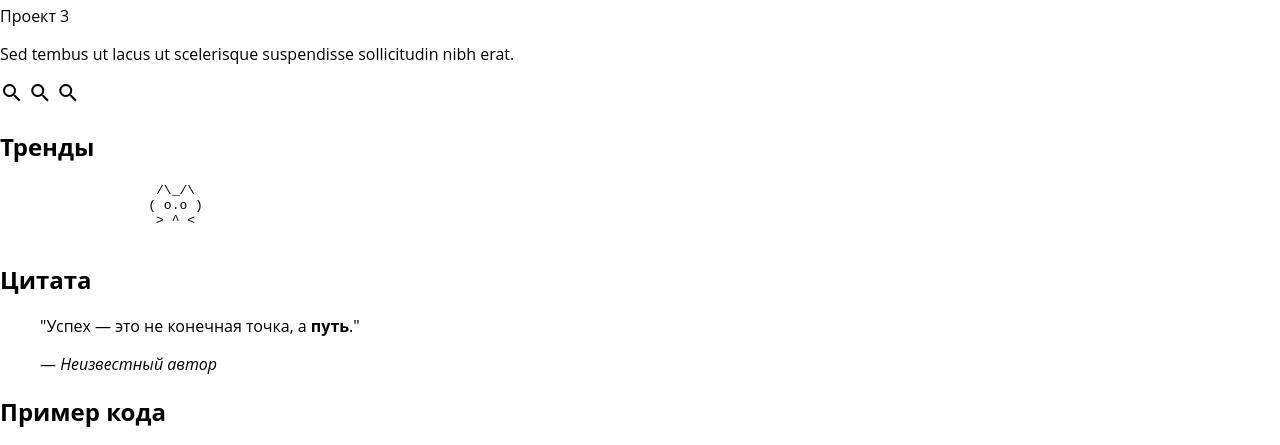
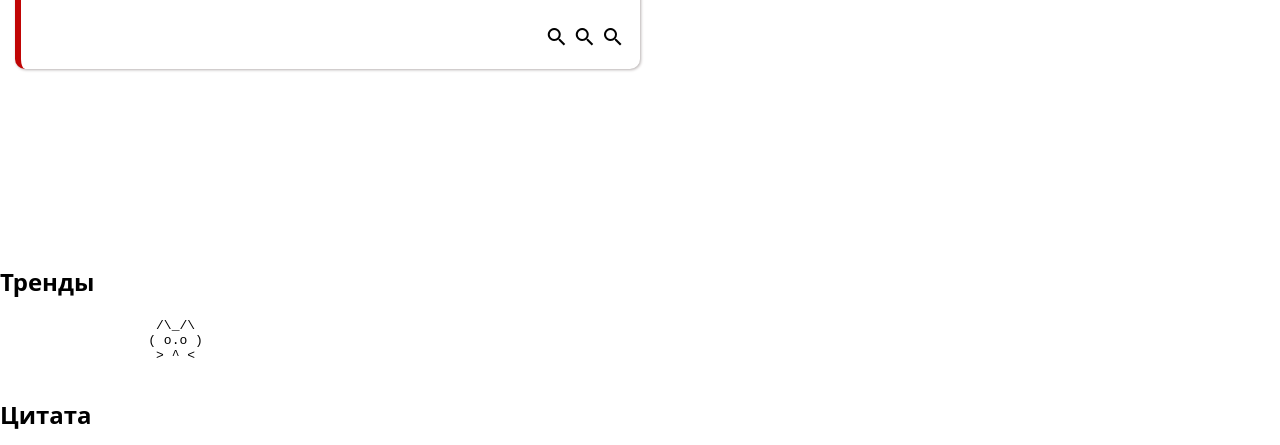
Before and after one commit to theSirD/frontendLabs, a plain HTML site: page lab-1/index.html in a window 1280 px wide. Shown: the part 689-1134 px from the top of the page. Drawn offline with Linux system fonts and the light colour scheme; files that its build step writes are made by us from their sources.

Commit message:
feat: adds style to project cards of header

```diff
--- a/lab-2/style.css
+++ b/lab-2/style.css
@@ -105,3 +105,39 @@ body {
     width: 60px;
     clip-path: circle();
 }
+
+.projects {
+    display: grid;
+    grid-template-columns: 1fr 1fr;
+    grid-template-rows: 1fr 1fr 1fr;
+    gap: 15px;
+    padding: 15px 0 15px 15px;
+}
+
+.project-card {
+    display: grid;
+    grid-template-rows: 3fr 1fr;
+    background-color: white;
+    padding: 15px 15px 15px 15px;
+    border-radius: 10px;
+    border-left: 6px rgb(192, 5, 5) solid;
+    box-shadow: 1px 1px 3px rgb(184, 178, 178);
+}
+
+
+.project-card p, .trends-items p{
+    margin: 0px;
+}
+
+.project-card-content > p:first-child {
+    font-weight: 700;
+}
+
+.project-card-content > p:nth-child(2n) {
+    font-size: 12px;
+    font-weight: 300;
+}
+
+.project-card-icons {
+    justify-self: end;
+}
```
